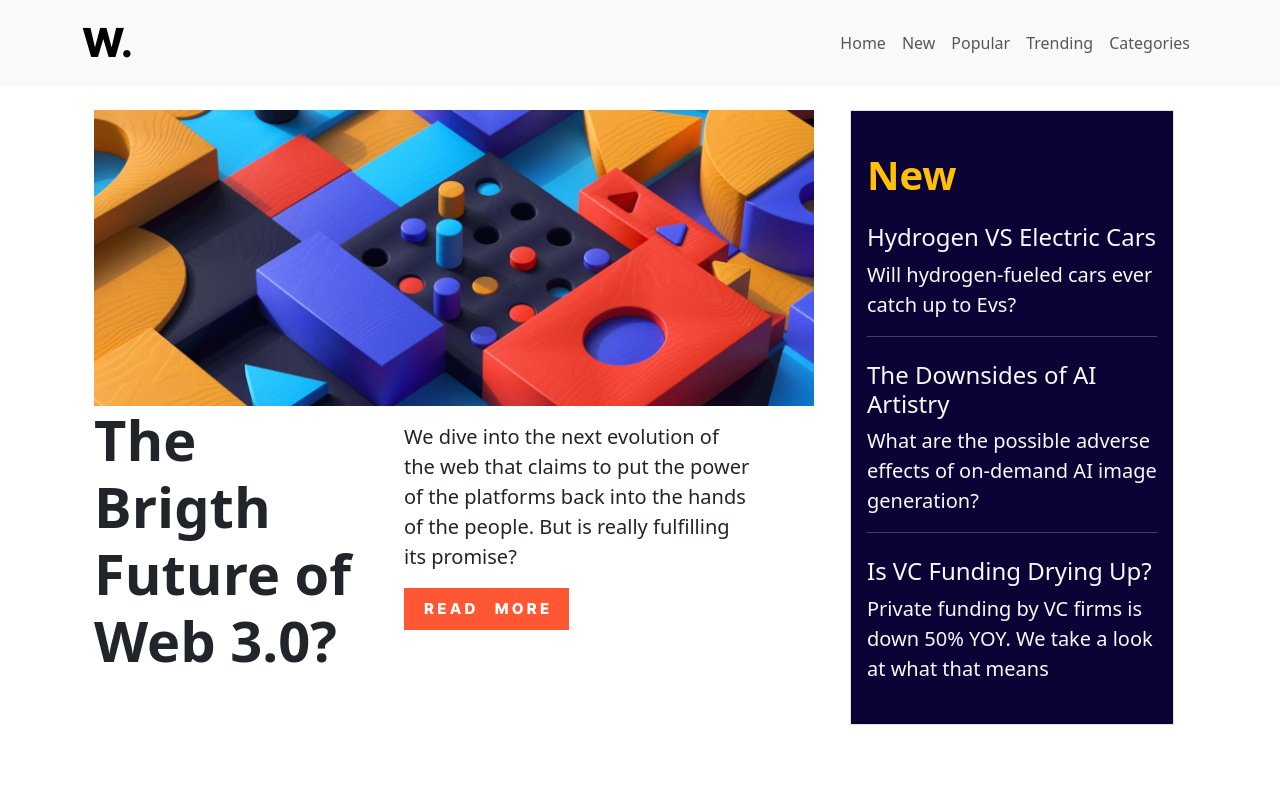
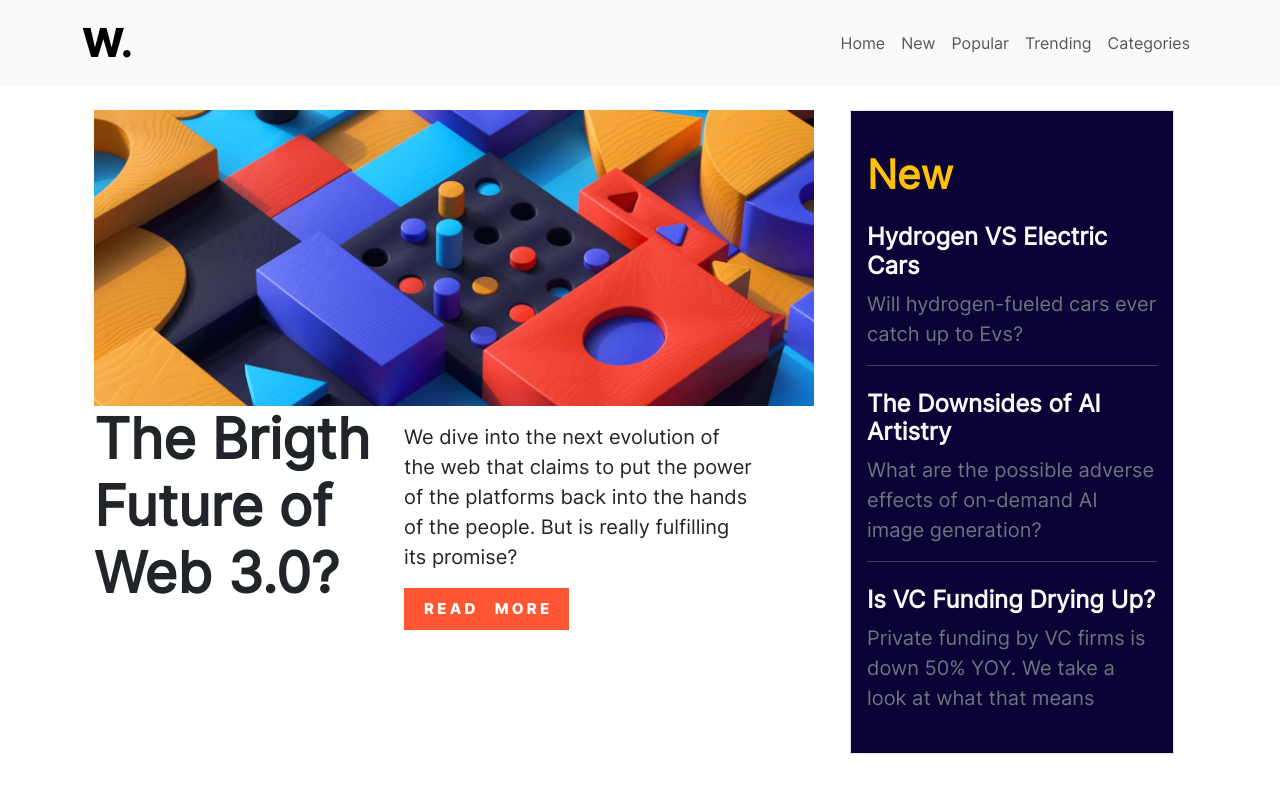
Before and after one commit to Juliancito1/NewsMainPage, a React (Vite) app: page / in a window 1280 px wide. Shown: the top 792 px of the page. Built offline with nearby package versions, Linux system fonts and the light colour scheme.

Commit message:
Se agrego una fuente a la pagina y se modificaron clases en la seccion noticias

```diff
--- a/src/App.css
+++ b/src/App.css
@@ -3,8 +3,17 @@
     src: url(./assets/fonts/Inter-ExtraBold.ttf);
 }
 
+@font-face {
+    font-family: Inter-Regular;
+    src: url(./assets//fonts/Inter-Regular.ttf);
+}
+
 .logo{
     font-family: Inter-ExtraBold;
+}
+
+#root{
+    font-family: Inter-Regular;
 }
 
 #btnRead{
@@ -28,3 +37,8 @@
     transition: 1s;
     color: #f59f00;
 }
+
+#navlink:hover{
+    transition: 0.1s;
+    color: #f59f00 !important;
+}
--- a/src/components/common/Menu.jsx
+++ b/src/components/common/Menu.jsx
@@ -8,11 +8,11 @@ const Menu = () => {
         <Navbar.Toggle aria-controls="basic-navbar-nav" />
         <Navbar.Collapse id="basic-navbar-nav">
           <Nav className="ms-auto">
-            <Nav.Link href="#home">Home</Nav.Link>
-            <Nav.Link href="#link">New</Nav.Link>
-            <Nav.Link href="#link">Popular</Nav.Link>
-            <Nav.Link href="#link">Trending</Nav.Link>
-            <Nav.Link href="#link">Categories</Nav.Link>
+            <Nav.Link href="#home" id="navlink">Home</Nav.Link>
+            <Nav.Link href="#link" id="navlink">New</Nav.Link>
+            <Nav.Link href="#link" id="navlink">Popular</Nav.Link>
+            <Nav.Link href="#link" id="navlink">Trending</Nav.Link>
+            <Nav.Link href="#link" id="navlink">Categories</Nav.Link>
           </Nav>
         </Navbar.Collapse>
       </Container>
--- a/src/components/mainPage/News.jsx
+++ b/src/components/mainPage/News.jsx
@@ -5,27 +5,27 @@ const News = () => {
         <Container className="border news p-3">
             <h2 className="text-warning mt-4 display-6 fw-bold">New</h2>
             <article className="text-light my-4">
-                <a href="" className="text-decoration-none text-light"><h4 className="news-side">
+                <a href="" className="text-decoration-none text-light"><h4 className="news-side fw-bold">
                     Hydrogen VS Electric Cars
                     </h4>
                     </a>
-                <p className="lead">Will hydrogen-fueled cars ever catch up to Evs?</p>
+                <p className="lead text-secondary">Will hydrogen-fueled cars ever catch up to Evs?</p>
                 <hr></hr>
             </article>
             <article className="text-light my-4">
-                <a href="" className="text-decoration-none text-light"><h4 className="news-side">
+                <a href="" className="text-decoration-none text-light"><h4 className="news-side fw-bold">
                     The Downsides of AI Artistry
                     </h4>
                     </a>
-                <p className="lead">What are the possible adverse effects of on-demand AI image generation?</p>
+                <p className="lead text-secondary">What are the possible adverse effects of on-demand AI image generation?</p>
                 <hr></hr>
             </article>
             <article className="text-light my-4">
-                <a href="" className="text-decoration-none text-light"><h4 className="news-side">
+                <a href="" className="text-decoration-none text-light"><h4 className="news-side fw-bold">
                     Is VC Funding Drying Up?
                     </h4>
                     </a>
-                <p className="lead fs-5">Private funding by VC firms is down 50% YOY. We take a look at what that means</p>
+                <p className="text-secondary lead">Private funding by VC firms is down 50% YOY. We take a look at what that means</p>
             </article>
         </Container>
     );
```
